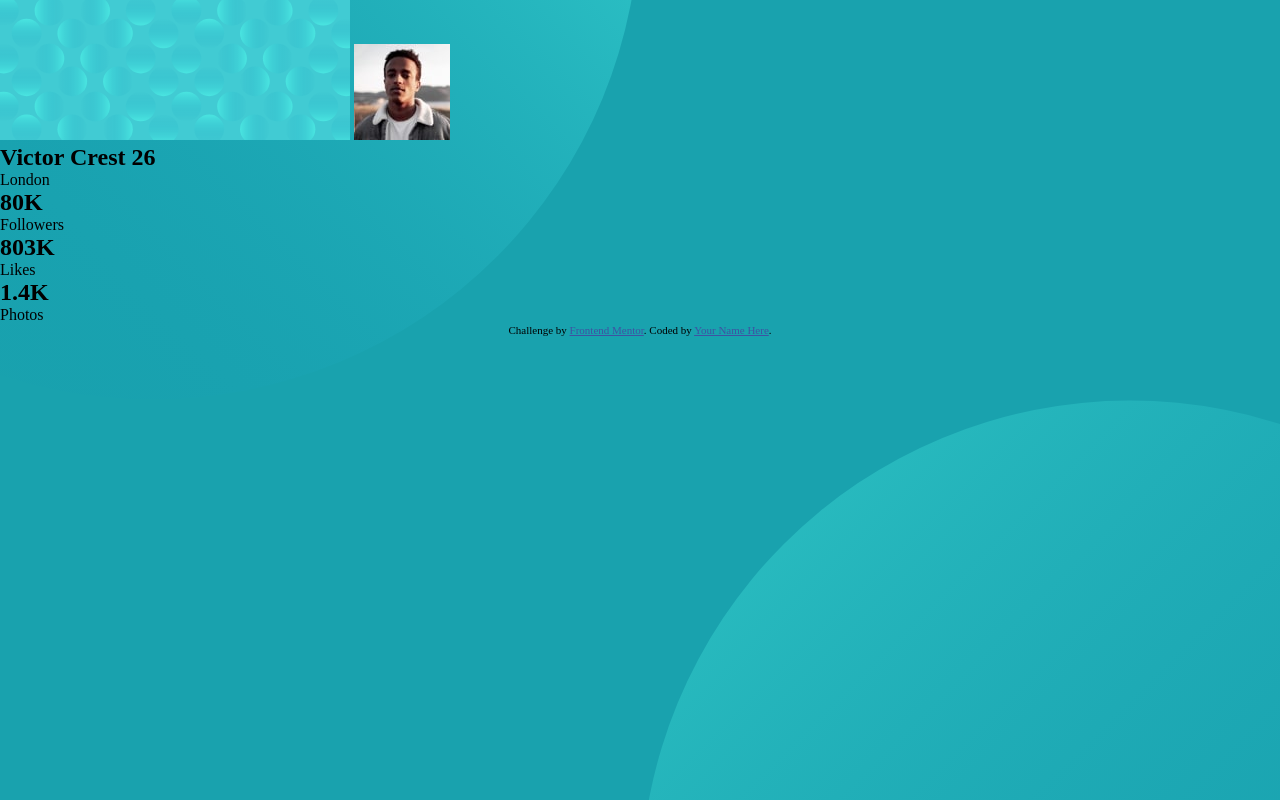
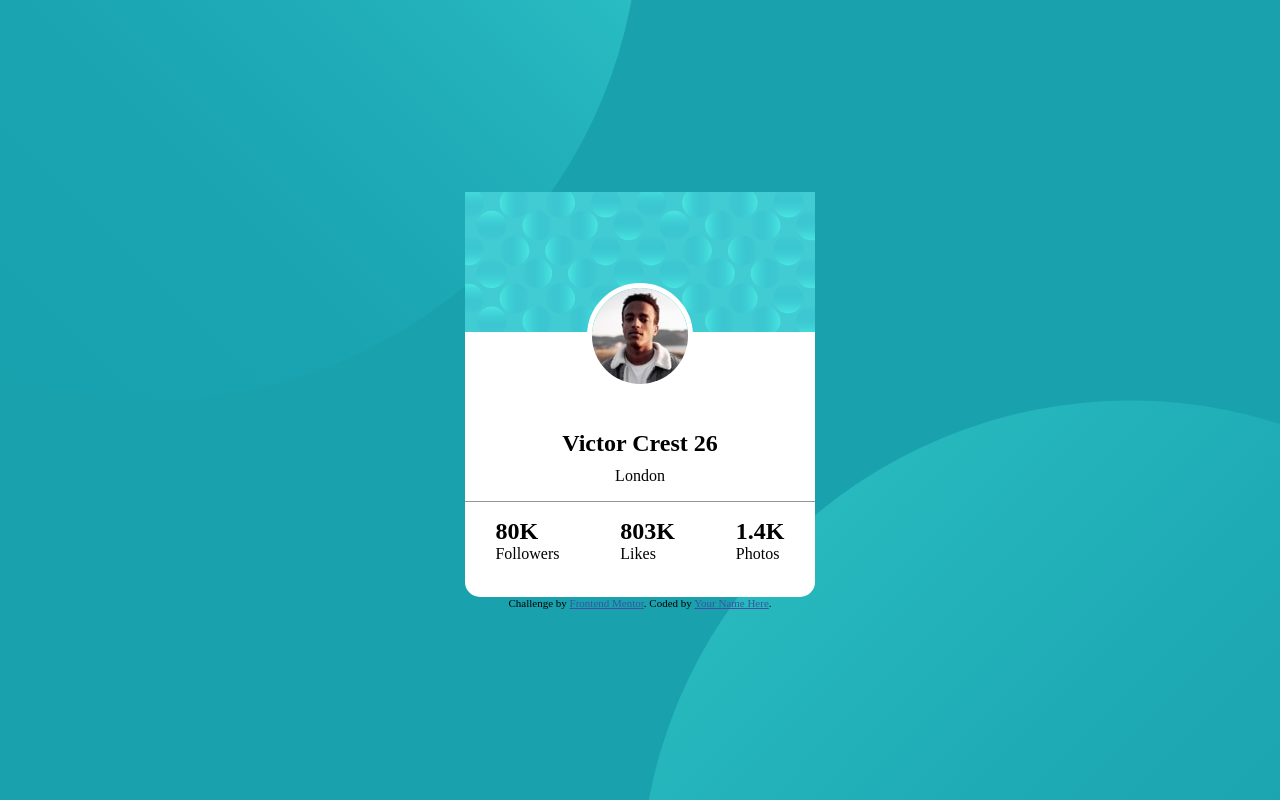
Before and after one commit to Yeffry921/Profile-Card, a plain HTML site: page index.html in a window 1280 px wide. Drawn offline with Linux system fonts and the light colour scheme.

Commit message:
style core elements

```diff
--- a/style.css
+++ b/style.css
@@ -12,4 +12,58 @@ body {
   top 50vh left 50vw no-repeat;
   background-color: hsl(185, 75%, 39%);
   height: 100vh;
+  display: flex;
+  justify-content: center;
+  align-items: center;
+  flex-direction: column;
 }
+
+.card {
+  margin: 0 auto;
+  max-width: 375px;
+  height: 405px;
+  background-color: white;
+  display: flex;
+  flex-direction: column;
+  border-radius: 15px;
+}
+
+.profile-pic-section {
+  position: relative;
+  background-size: cover;
+  border: none;
+  width: 100%;
+  height: auto;
+  margin-bottom: 2.5rem;
+}
+.profile-img {
+  position: absolute;
+  top: 100%;
+  left: 50%;
+  transform: translate(-50%, -50%);
+  border-radius: 50%;
+  border:5px solid white;
+}
+.profile-title {
+  text-align: center;
+  border-bottom: 1px solid hsl(0, 0%, 59%);
+}
+.profile-title h2 {
+  padding: 10px 0;
+}
+.profile-title p {
+  margin-bottom: 1rem;
+}
+.profile-stats-section {
+  margin-top: 2.75rem;
+  display: flex;
+  flex-direction: column;
+  justify-content: space-between;
+}
+.profile-stats {
+  display: flex;
+  justify-content: space-around;
+  align-items: center;
+  margin: 1rem 0;
+
+}
```
